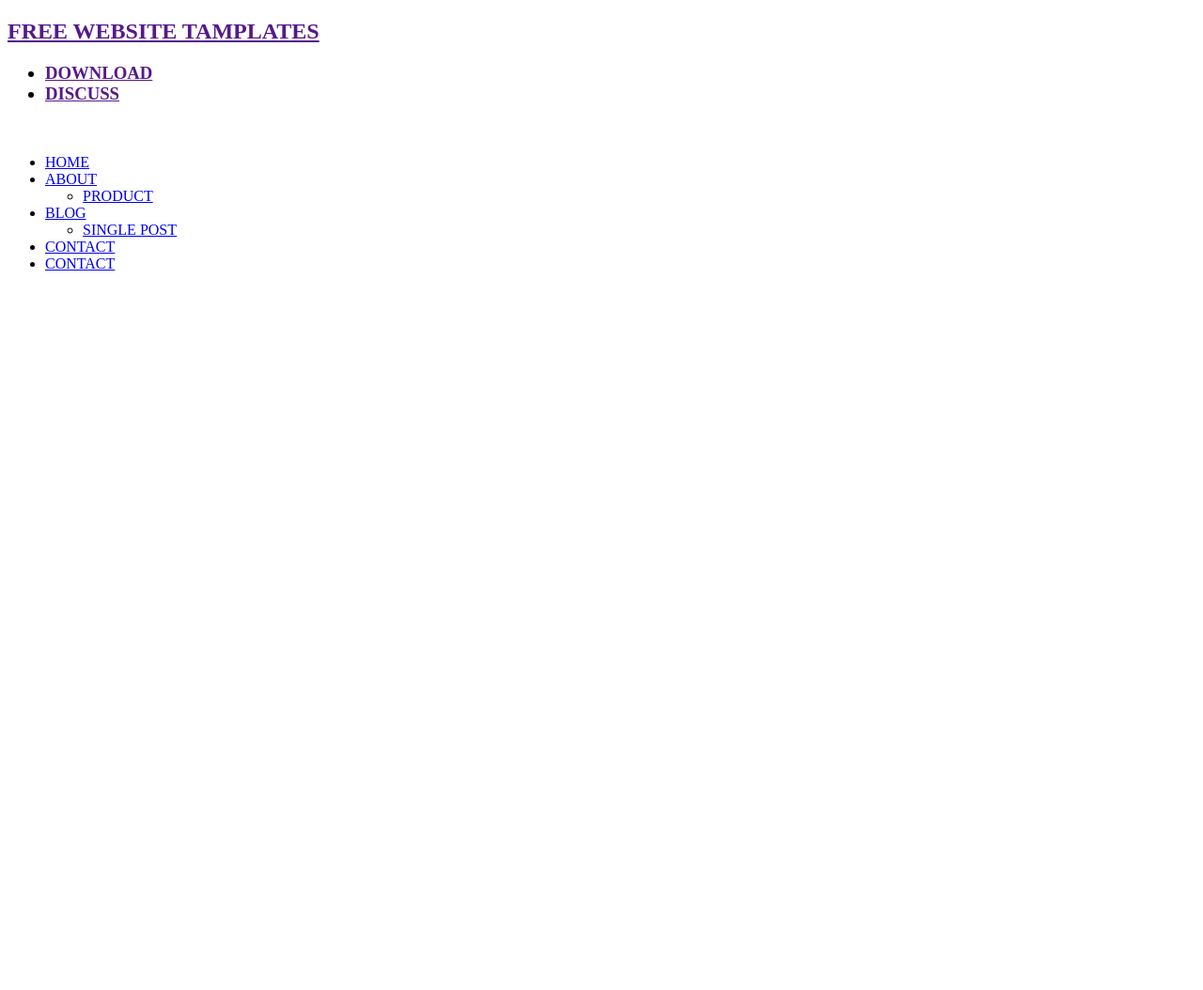
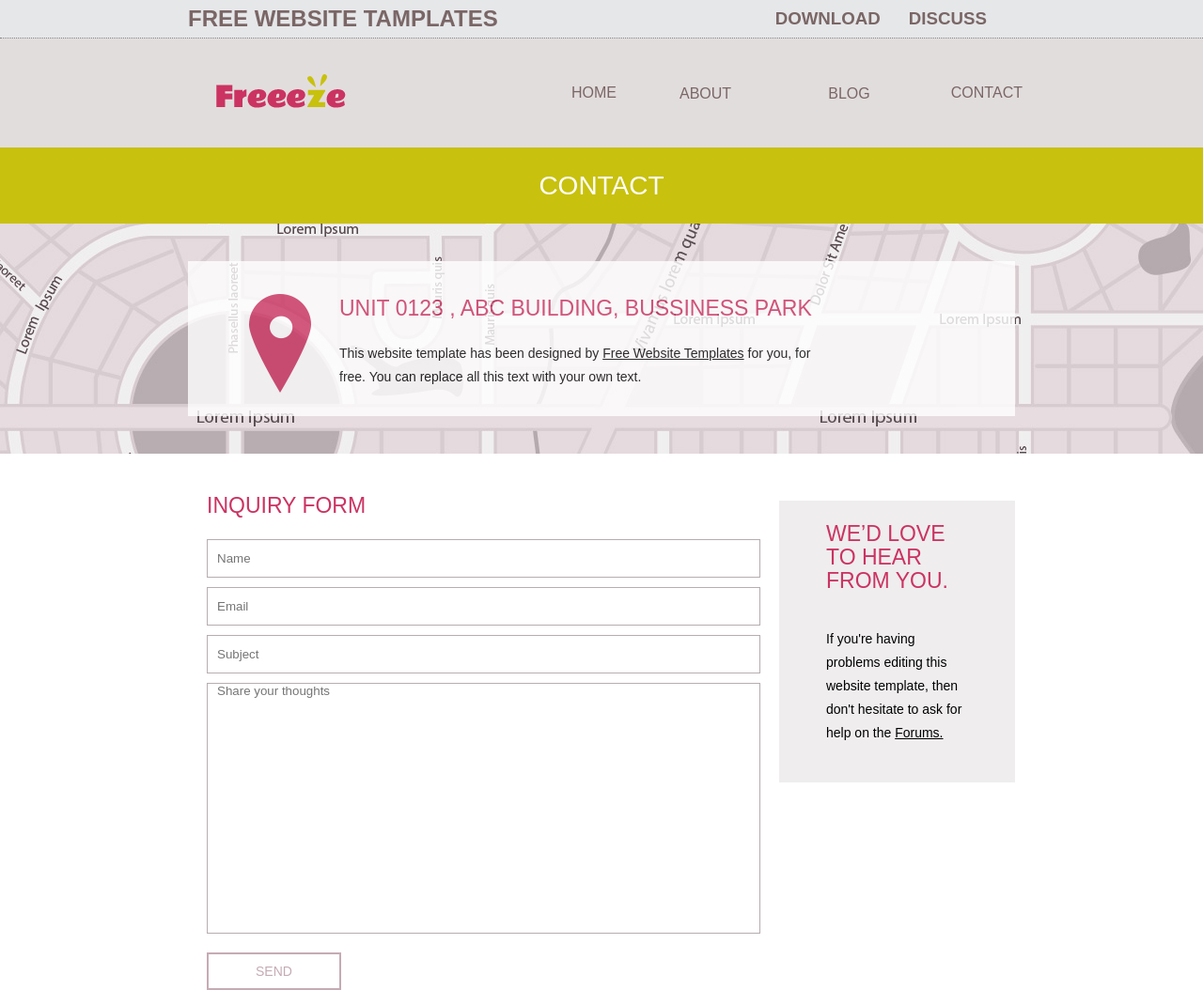
Before and after one commit to PerpetualOgechi/FrozenYogurtApp, a plain HTML site: page WebPages/contact.html in a window 1280 px wide. Shown: the whole page at 94% size. Before the commit the page ends 800 px from the top, so only its background shows below. Drawn offline with Linux system fonts and the light colour scheme.

Commit message:
updated the whole pages

```diff
--- a/WebPages/contact.html
+++ b/WebPages/contact.html
@@ -5,6 +5,8 @@
     <meta http-equiv="X-UA-Compatible" content="IE=edge" />
     <meta name="viewport" content="width=device-width, initial-scale=1.0" />
     <title>Frozen Yogurt Shop-contact</title>
+    <link rel="stylesheet" href="../styles/contact.css" />
+    <link rel="stylesheet" href="../styles/utilities.css" />
   </head>
   <body>
     <div>
@@ -27,7 +29,7 @@
       </div>
       <div class="second-section">
         <div>
-          <img src="images/logo.png" alt="" />
+          <img src="../images/logo.png" alt="" />
         </div>
         <div>
           <ul>
@@ -53,10 +55,43 @@
             <li class="contact">
               <a href="contact.html">CONTACT</a>
             </li>
-            <li class="contact">
-              <a href="contact.html">CONTACT</a>
-            </li>
           </ul>
+        </div>
+      </div>
+      <div class="third-section">
+        <p class="contact-heading">CONTACT</p>
+      </div>
+      <div class="fourth-section">
+        <div class="fourth-center">
+          <div>
+            <img class="check-in" src="../images/check-in.png" alt="" />
+          </div>
+          <div>
+            <p class="headings">UNIT 0123 , ABC BUILDING, BUSSINESS PARK</p>
+            <p class="designed">
+              This website template has been designed by
+              <span>Free Website Templates</span>
+              for you, for free. You can replace all this text with your own
+              text.
+            </p>
+          </div>
+        </div>
+      </div>
+      <div class="fifth-section">
+        <div class="fifth-left">
+          <p class="headings">INQUIRY FORM</p>
+          <input class="info" type="text" placeholder="Name" />
+          <input class="info" type="email" placeholder="Email" />
+          <input class="info" type="text" placeholder="Subject" />
+          <input class="share" type="text" placeholder="Share your thoughts" />
+          <button>SEND</button>
+        </div>
+        <div class="fifth-right">
+          <p class="headings">WE’D LOVE TO HEAR FROM YOU.</p>
+          <p>
+            If you're having problems editing this website template, then don't
+            hesitate to ask for help on the <span>Forums.</span>
+          </p>
         </div>
       </div>
     </div>
--- a/styles/about.css
+++ b/styles/about.css
@@ -8,9 +8,6 @@ h2 {
 body {
   margin: 0;
   font-family: Arial, Helvetica, sans-serif;
-}
-
-.origin-container {
 }
 
 .first-section {
@@ -43,6 +40,7 @@ body {
 }
 .about-heading {
   color: #fff;
+  font-size: 28px;
 }
 .img-container {
   display: flex;
--- a/styles/blog.css
+++ b/styles/blog.css
@@ -45,6 +45,7 @@ button {
 }
 .blog-heading {
   color: #fff;
+  font-size: 28px;
 }
 .main-container {
   display: flex;
--- /dev/null
+++ b/styles/contact.css
@@ -0,0 +1,110 @@
+p {
+  font-size: 14px;
+  line-height: 25px;
+}
+h2 {
+  color: palevioletred;
+}
+.headings {
+  color: #cb3362;
+  font-size: 23px;
+}
+span {
+  text-decoration: underline;
+}
+button {
+  padding: 10px 50px;
+  border: 2px solid #c5abb4;
+  margin: 20px 0 0 0;
+  color: #c5abb4;
+  font-size: 14px;
+  background: #fff;
+}
+body {
+  margin: 0;
+  font-family: Arial, Helvetica, sans-serif;
+}
+
+.first-section {
+  display: flex;
+  flex-direction: row;
+  justify-content: space-between;
+  padding: 0 200px;
+  margin: 0;
+  height: 40px;
+  align-items: center;
+  background: #e6e7e9;
+  border-bottom: 1px dotted #838181;
+}
+.first-right {
+  display: flex;
+  flex-direction: row;
+}
+.second-section {
+  display: flex;
+  flex-direction: row;
+  background: #e2dddd;
+  padding: 20px 170px 20px 230px;
+  align-items: center;
+}
+.third-section {
+  background: #c8c10d;
+  display: flex;
+  flex-direction: row;
+  justify-content: center;
+}
+.contact-heading {
+  color: #fff;
+  font-size: 28px;
+}
+.fourth-center {
+  display: flex;
+  flex-direction: row;
+  width: 750px;
+  background: #fff;
+  opacity: 0.8;
+  padding: 15px 65px;
+}
+.fourth-section {
+  background: url(../images/map.jpg) no-repeat center;
+  padding: 40px 0;
+  display: flex;
+  justify-content: center;
+}
+.check-in {
+  padding: 20px 30px 0 0;
+}
+.designed {
+  width: 520px;
+}
+.fifth-section {
+  display: flex;
+  flex-direction: row;
+  padding: 20px 200px 0 200px;
+}
+.fifth-right {
+  width: 230px;
+  display: flex;
+  flex-direction: column;
+  align-items: center;
+  margin-top: 30px;
+  background: #efedee;
+  padding: 0 50px;
+  height: 300px;
+}
+.fifth-left {
+  margin: 0 20px;
+}
+.info {
+  padding: 12px 400px 12px 10px;
+  display: block;
+  margin: 10px 0;
+  border: 1px solid #b6adb0;
+  color: #b6adb0;
+}
+.share {
+  display: block;
+  padding: 0 400px 250px 10px;
+  border: 1px solid #b6adb0;
+  color: #b6adb0;
+}
```
Also changed, not shown: WebPages/about.html (+1 -3 lines), WebPages/blog.html (+1 -3 lines).
